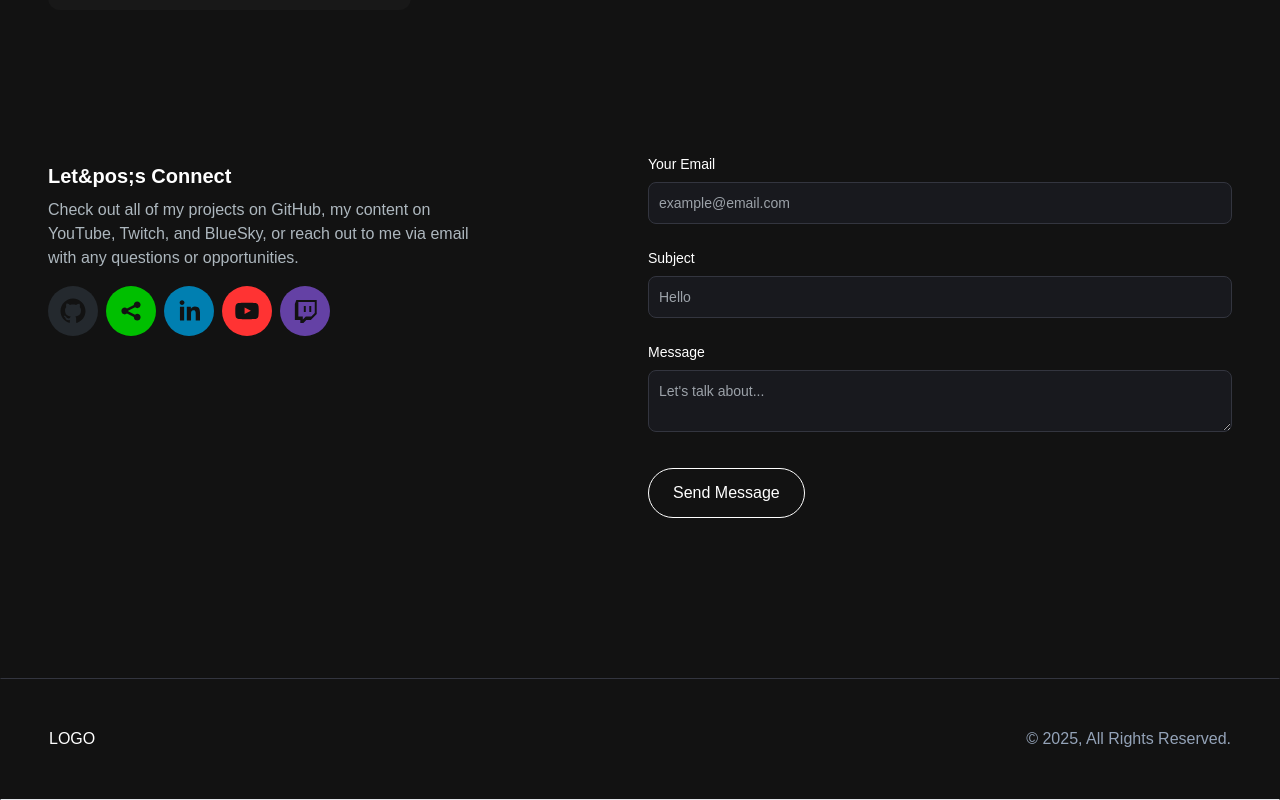
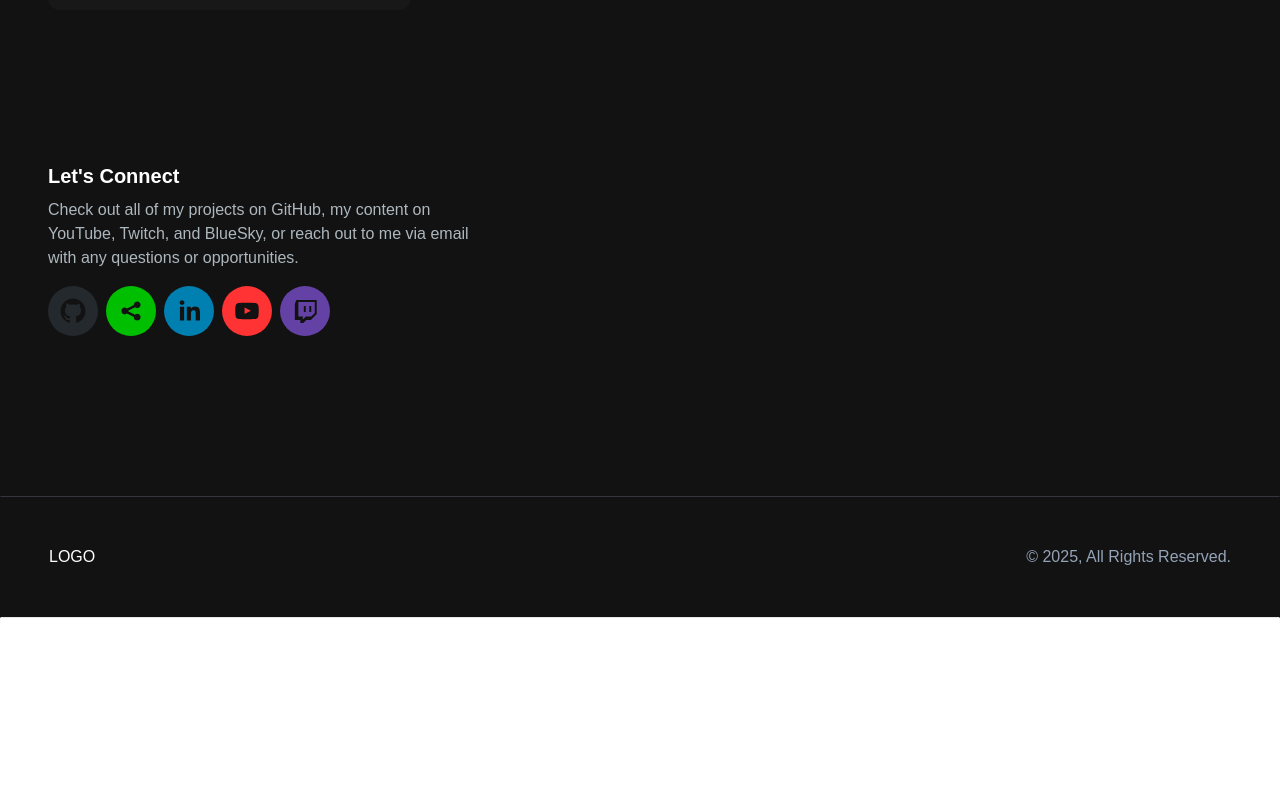
Before and after one commit to kfechter/portfolio-site, a Next.js app: page / in a window 1280 px wide. Shown: the part 1532-2332 px from the top of the page. After the commit the page ends 2150 px from the top, so only its background shows below. Built offline with nearby package versions, Linux system fonts and the light colour scheme.

Commit message:
Removing email stuff because its not needed

```diff
--- a/app/api/send/route.ts
+++ /dev/null
@@ -1,30 +0,0 @@
-import EmailTemplate from '@/app/components/EmailTemplate';
-import { Resend } from 'resend';
-import * as React from 'react';
-
-const resend = new Resend('!KEY!');
-const fromEmail = '!EMAIL!'
-
-
-export async function POST(request: Request) {
-    const body = await request.json()
-    const { email, subject, message } = body
-  try {
-    const { data, error } = await resend.emails.send({
-      from: fromEmail,
-      to: ['kenneth.fechter@gmail.com', email],
-      subject: subject,
-      react: EmailTemplate({ emailMessage: message, emailSubject: subject, emailSender: email }) as React.ReactElement,
-    });
-
-    if (error) {
-      console.log(error)
-      return Response.json({ error }, { status: 500 });
-    }
-
-    return Response.json({ data });
-  } catch (error) {
-
-    return Response.json({ error }, { status: 500 });
-  }
-}
--- a/app/components/NavBar.tsx
+++ b/app/components/NavBar.tsx
@@ -12,8 +12,8 @@ const navLinks = [
         title: "Projects"
     },
     {
-        href: "#contact",
-        title: "Contact"
+        href: "#socials",
+        title: "Socials"
     },
 ]
 
--- a/app/components/SocialSection.tsx
+++ b/app/components/SocialSection.tsx
@@ -1,42 +1,10 @@
-"use client"
 import { SocialIcon } from "react-social-icons"
-import { useState } from "react"
 
 export default function SocialSection() {
-  const [emailSubmitted, setEmailSubmitted] = useState(false);
-
-  const handleSubmit = async (e: any) => {
-    e.preventDefault()
-    const data = {
-      email: e.target.email.value,
-      subject: e.target.subject.value,
-      message: e.target.message.value,
-    };
-    const JSONdata = JSON.stringify(data);
-    const endpoint = "/api/send";
-    // Form the request for sending data to the server.
-    const options = {
-      // The method is POST because we are sending data.
-      method: "POST",
-      // Tell the server we're sending JSON.
-      headers: {
-        "Content-Type": "application/json",
-      },
-      // Body of the request is the JSON data we created above.
-      body: JSONdata,
-    };
-
-    const response = await fetch(endpoint, options);
-
-    if (response.status === 200) {
-      setEmailSubmitted(true);
-    }
-  }
-
   return (
-    <section className="grid md:grid-cols-2 my-12 md:my-12 py-24 gap-4 relative" id="contact">
+    <section className="grid md:grid-cols-2 my-12 md:my-12 py-24 gap-4 relative" id="socials">
         <div className="z-10">
-            <h5 className="text-xl font-bold text-white my-2">Let&pos;s Connect</h5>
+            <h5 className="text-xl font-bold text-white my-2">Let&apos;s Connect</h5>
             <p className="text-[#ADB7BE] mb-4 max-w-md ">
                 {" "}
                 Check out all of my projects on GitHub, my content on YouTube, Twitch, and BlueSky,
@@ -51,67 +19,6 @@ export default function SocialSection() {
             </div>
         </div>
         <div>
-        { emailSubmitted ? (
-          <p className="text-green-500 text-sm mt-2">
-            Email sent successfully!
-          </p>
-          ) : (
-            <form className="flex flex-col" onSubmit={handleSubmit}>
-            <div className="mb-6">
-              <label
-                htmlFor="email"
-                className="text-white block mb-2 text-sm font-medium"
-              >
-                Your Email
-              </label>
-              <input
-                name="email"
-                type="email"
-                id="email"
-                required
-                className="bg-[#18191E] border border-[#33353F] placeholder-[#9CA2A9] text-gray-100 text-sm rounded-lg block w-full p-2.5"
-                placeholder="example@email.com"
-              />
-            </div>
-            <div className="mb-6">
-              <label
-                htmlFor="subject"
-                className="text-white block text-sm mb-2 font-medium"
-              >
-                Subject
-              </label>
-              <input
-                name="subject"
-                type="text"
-                id="subject"
-                required
-                className="bg-[#18191E] border border-[#33353F] placeholder-[#9CA2A9] text-gray-100 text-sm rounded-lg block w-full p-2.5"
-                placeholder="Hello"
-              />
-            </div>
-            <div className="mb-6">
-              <label
-                htmlFor="message"
-                className="text-white block text-sm mb-2 font-medium"
-              >
-                Message
-              </label>
-              <textarea
-                name="message"
-                id="message"
-                className="bg-[#18191E] border border-[#33353F] placeholder-[#9CA2A9] text-gray-100 text-sm rounded-lg block w-full p-2.5"
-                placeholder="Let's talk about..."
-              />
-            </div>
-            <button
-              type="submit"
-              className="px-6 py-3 w-full sm:w-fit rounded-full bg-transparent hover:bg-slate-800 text-white border border-white mt-3"
-            >
-              Send Message
-            </button>
-          </form>
-          )
-        }
         </div>
     </section>
   )
```
Also changed, not shown: .drone.yml, 1 other file (tests, documents, lock files or other folders).
